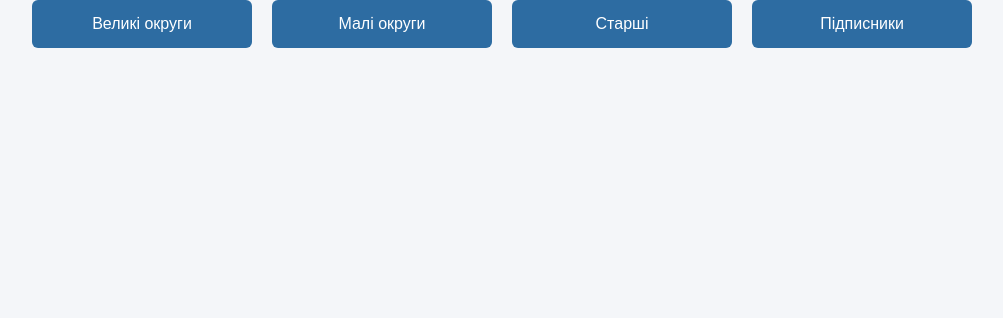
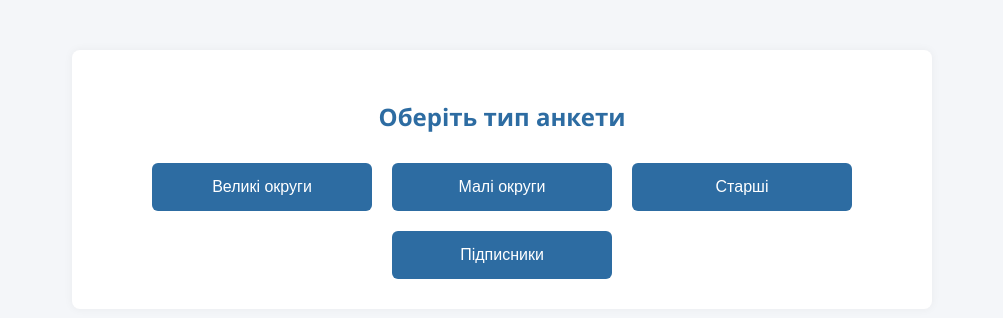
Before and after one commit to Aliina-ai/flask-form, a Flask app: page /home in a window 1280 px wide. Shown: the part 62-380 px from the top of the page, without its empty margins (138-1141 px from the left). Run offline with Flask 3, Linux system fonts and the light colour scheme; the visitor is signed in with stand-in values (Sample User, id 1).

Commit message:
Update home.html

```diff
--- a/templates/home.html
+++ b/templates/home.html
@@ -98,12 +98,15 @@
         </form>
     </div>
 
+    <div class="container">
+        <h2>Оберіть тип анкети</h2>
         <div class="menu-buttons">
             <a href="{{ url_for('big_list') }}"><button>Великі округи</button></a>
             <a href="{{ url_for('small_list') }}"><button>Малі округи</button></a>
             <a href="{{ url_for('elder_list') }}"><button>Старші</button></a>
             <a href="{{ url_for('subscriber_list') }}"><button>Підписники</button></a>
         </div>
+    </div>
 
 </body>
 </html>
```
Lines whose indentation alone changed are shown as unchanged.
